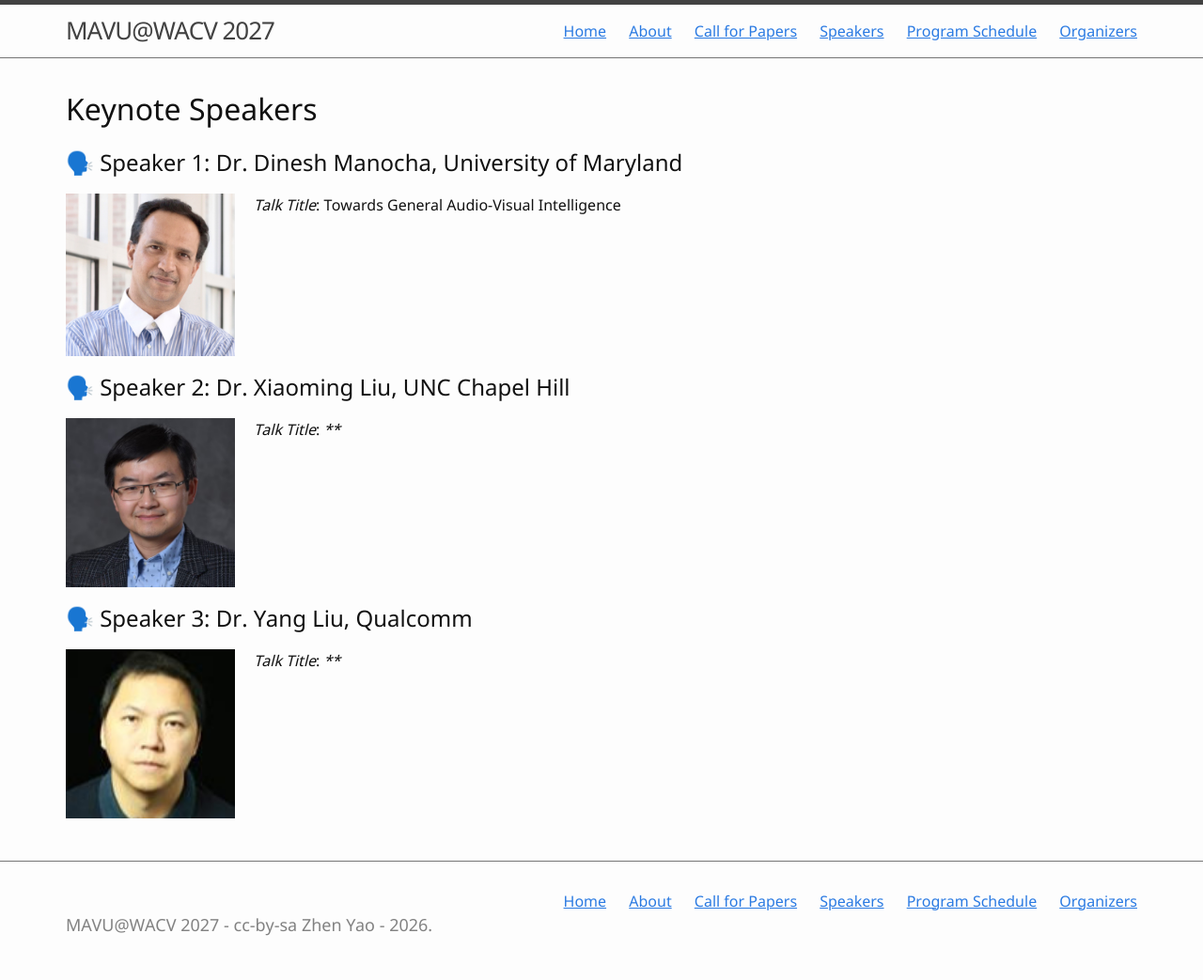
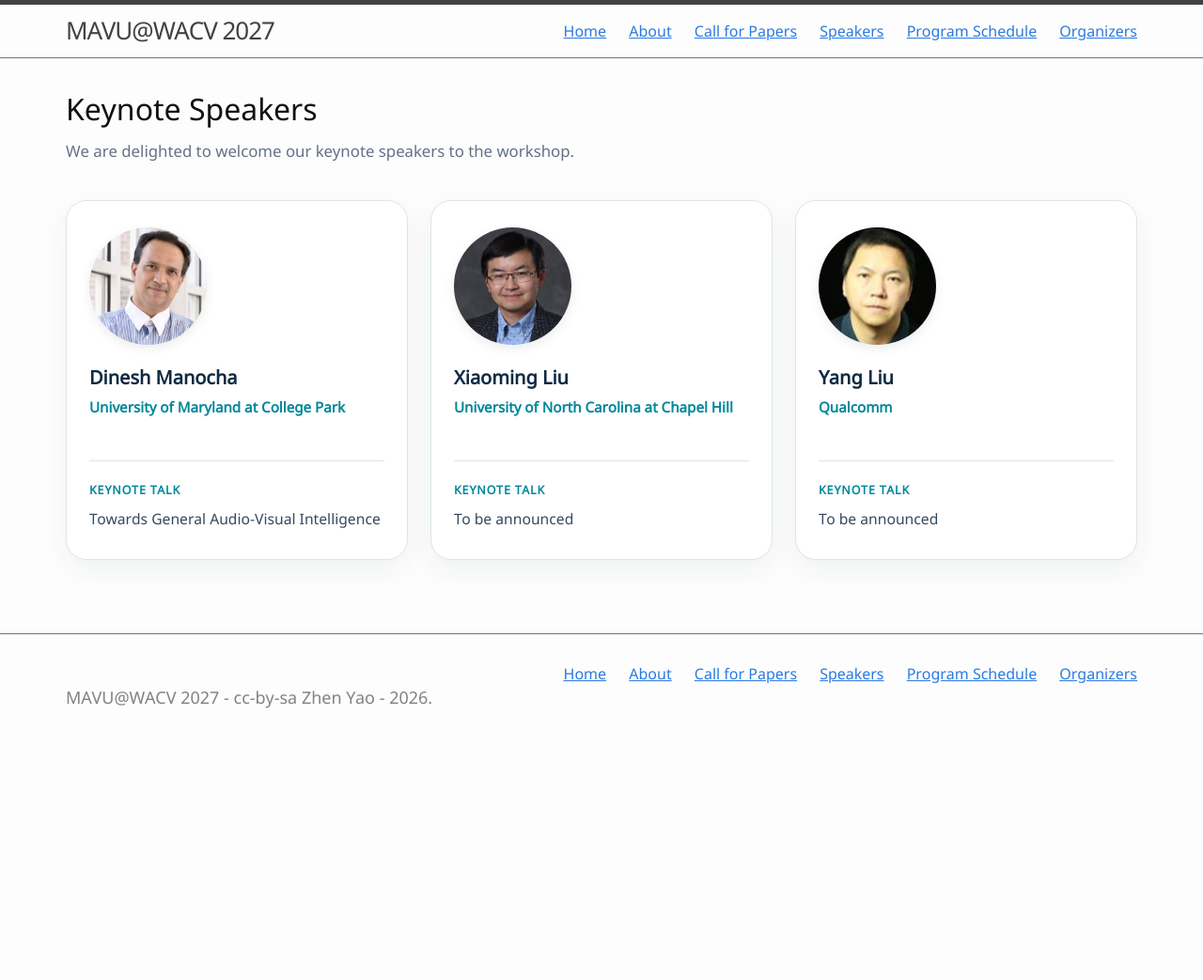
Before and after one commit to zyaocoder/MAVU-workshop-2027, a Jekyll site: the page built from 3-speaker.md, in a window 1280 px wide. Shown: the whole page at 94% size. Built offline with Jekyll 4.4.1, drawn with Linux system fonts in a browser that asks for light colours; after the commit the page ends 900 px from its top, so only the background shows below that.

Commit message:
Update 3-speaker.md

```diff
--- a/3-speaker.md
+++ b/3-speaker.md
@@ -3,55 +3,263 @@ title: Keynote Speakers
 nav: true
 ---
 
-# Keynote Speakers
+<style>
+/* ===== Keynote Speaker Section ===== */
+
+.speaker-header {
+  margin-bottom: 2.5rem;
+}
+
+.speaker-header h1 {
+  margin-bottom: 0.5rem;
+}
+
+.speaker-header p {
+  color: #667085;
+  font-size: 1.05rem;
+  max-width: 700px;
+}
 
 
-## 🗣️ Speaker 1: Dr. Dinesh Manocha, University of Maryland
+/* ===== Card Grid ===== */
+
+.speaker-grid {
+  display: grid;
+  grid-template-columns: repeat(3, minmax(0, 1fr));
+  gap: 1.5rem;
+  margin-top: 2rem;
+  margin-bottom: 3rem;
+}
 
 
-<div style="display:flex; align-items:flex-start; gap:20px;">
+/* ===== Individual Card ===== */
 
-<div style="flex:0 0 180px;">
-{% include figure.html img="dm2018-face.jpg" alt="Photo of Dr. Dinesh Manocha" caption="" width="100%" %}
+.speaker-card {
+  background: #ffffff;
+  border: 1px solid #dce5e9;
+  border-radius: 22px;
+  padding: 28px 24px 30px;
+  box-shadow: 0 10px 30px rgba(20, 50, 65, 0.06);
+
+  display: flex;
+  flex-direction: column;
+
+  transition:
+    transform 0.25s ease,
+    box-shadow 0.25s ease;
+}
+
+.speaker-card:hover {
+  transform: translateY(-5px);
+  box-shadow: 0 16px 36px rgba(20, 50, 65, 0.12);
+}
+
+
+/* ===== Speaker Photo ===== */
+
+.speaker-photo {
+  width: 125px;
+  height: 125px;
+  margin-bottom: 22px;
+}
+
+.speaker-photo figure {
+  margin: 0 !important;
+  width: 125px;
+  height: 125px;
+}
+
+.speaker-photo img {
+  width: 125px !important;
+  height: 125px !important;
+  object-fit: cover;
+  object-position: center;
+  border-radius: 50%;
+  margin: 0 !important;
+  box-shadow: 0 4px 12px rgba(0, 0, 0, 0.08);
+}
+
+.speaker-photo figcaption {
+  display: none;
+}
+
+
+/* ===== Speaker Information ===== */
+
+.speaker-name {
+  font-size: 1.25rem;
+  font-weight: 700;
+  color: #102a43;
+  margin-bottom: 7px;
+  line-height: 1.3;
+}
+
+.speaker-affiliation {
+  color: #00879a;
+  font-size: 0.95rem;
+  font-weight: 600;
+  line-height: 1.5;
+  min-height: 46px;
+}
+
+
+/* ===== Divider ===== */
+
+.speaker-divider {
+  height: 1px;
+  background: #dce5e9;
+  margin: 22px 0;
+}
+
+
+/* ===== Talk ===== */
+
+.talk-label {
+  font-size: 0.78rem;
+  font-weight: 700;
+  letter-spacing: 0.07em;
+  text-transform: uppercase;
+  color: #00879a;
+  margin-bottom: 8px;
+}
+
+.talk-title {
+  color: #34495e;
+  font-size: 0.98rem;
+  line-height: 1.6;
+}
+
+
+/* ===== Responsive Layout ===== */
+
+@media (max-width: 1000px) {
+  .speaker-grid {
+    grid-template-columns: repeat(2, minmax(0, 1fr));
+  }
+}
+
+@media (max-width: 650px) {
+  .speaker-grid {
+    grid-template-columns: 1fr;
+  }
+
+  .speaker-card {
+    padding: 24px 22px;
+  }
+}
+</style>
+
+
+<div class="speaker-header">
+  <h1>Keynote Speakers</h1>
+  <p>
+    We are delighted to welcome our keynote speakers to the workshop.
+  </p>
 </div>
 
-<div style="flex:1;" markdown="1">
 
-*Talk Title*: Towards General Audio-Visual Intelligence
+<div class="speaker-grid">
 
-</div>
+
+<!-- ==================== Speaker 1 ==================== -->
+
+<div class="speaker-card">
+
+  <div class="speaker-photo">
+    {% include figure.html
+       img="dm2018-face.jpg"
+       alt="Photo of Dr. Dinesh Manocha"
+       caption=""
+       width="100%" %}
+  </div>
+
+  <div class="speaker-name">
+    Dinesh Manocha
+  </div>
+
+  <div class="speaker-affiliation">
+    University of Maryland at College Park
+  </div>
+
+  <div class="speaker-divider"></div>
+
+  <div class="talk-label">
+    Keynote Talk
+  </div>
+
+  <div class="talk-title">
+    Towards General Audio-Visual Intelligence
+  </div>
 
 </div>
 
 
-## 🗣️ Speaker 2: Dr. Xiaoming Liu, UNC Chapel Hill
 
-<div style="display:flex; align-items:flex-start; gap:20px;">
+<!-- ==================== Speaker 2 ==================== -->
 
-<div style="flex:0 0 180px;">
-{% include figure.html img="XiaomingLiu-768x768.avif" alt="Photo of Dr. Xiaoming Liu  " caption="" width="100%" %}
-</div>
+<div class="speaker-card">
 
-<div style="flex:1;" markdown="1">
+  <div class="speaker-photo">
+    {% include figure.html
+       img="XiaomingLiu-768x768.avif"
+       alt="Photo of Dr. Xiaoming Liu"
+       caption=""
+       width="100%" %}
+  </div>
 
-*Talk Title*: ****
+  <div class="speaker-name">
+    Xiaoming Liu
+  </div>
+
+  <div class="speaker-affiliation">
+    University of North Carolina at Chapel Hill
+  </div>
+
+  <div class="speaker-divider"></div>
+
+  <div class="talk-label">
+    Keynote Talk
+  </div>
+
+  <div class="talk-title">
+    To be announced
+  </div>
 
 </div>
 
-</div>
 
-## 🗣️ Speaker 3: Dr. Yang Liu, Qualcomm
 
-<div style="display:flex; align-items:flex-start; gap:20px;">
+<!-- ==================== Speaker 3 ==================== -->
 
-<div style="flex:0 0 180px;">
-{% include figure.html img="LiuYang.jpg" alt="Photo of Yang Liu   " caption="" width="100%" %}
-</div>
+<div class="speaker-card">
 
-<div style="flex:1;" markdown="1">
+  <div class="speaker-photo">
+    {% include figure.html
+       img="LiuYang.jpg"
+       alt="Photo of Dr. Yang Liu"
+       caption=""
+       width="100%" %}
+  </div>
 
-*Talk Title*: ****
+  <div class="speaker-name">
+    Yang Liu
+  </div>
+
+  <div class="speaker-affiliation">
+    Qualcomm
+  </div>
+
+  <div class="speaker-divider"></div>
+
+  <div class="talk-label">
+    Keynote Talk
+  </div>
+
+  <div class="talk-title">
+    To be announced
+  </div>
 
 </div>
 
+
 </div>
```
